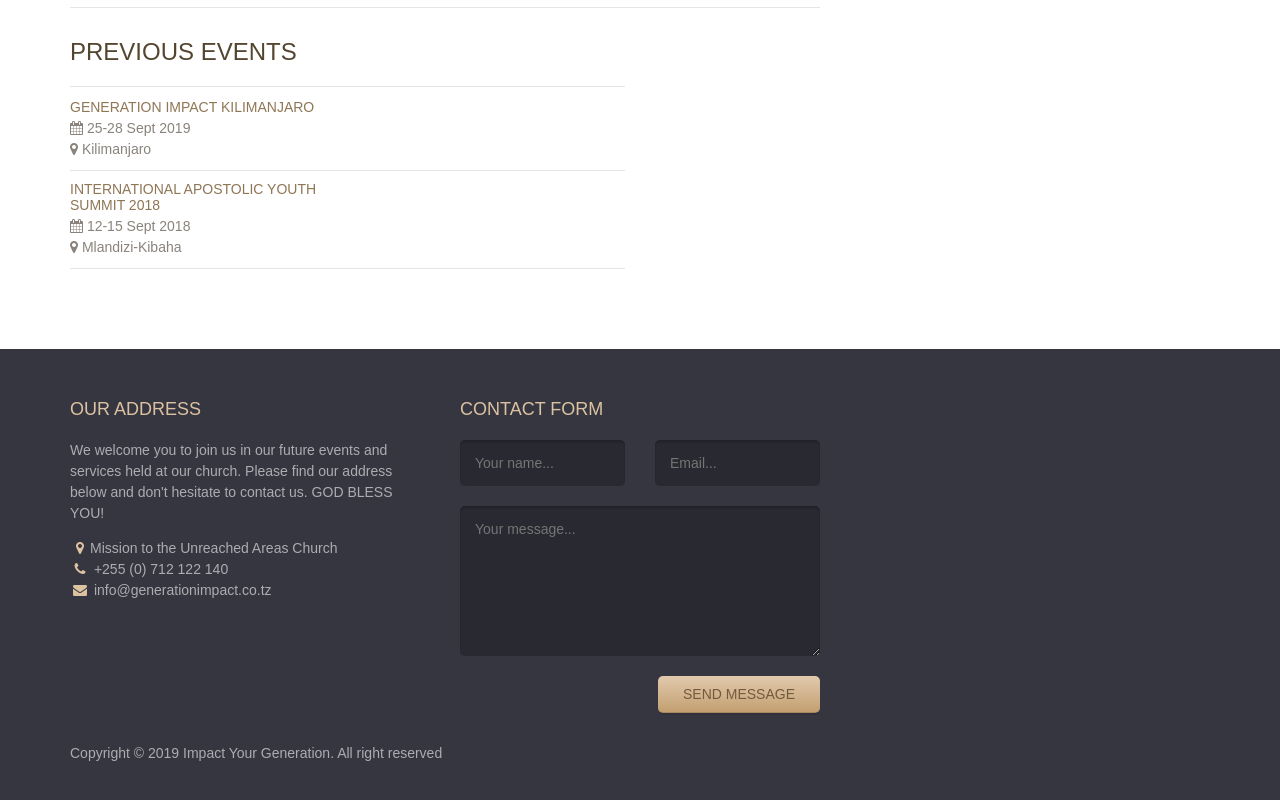
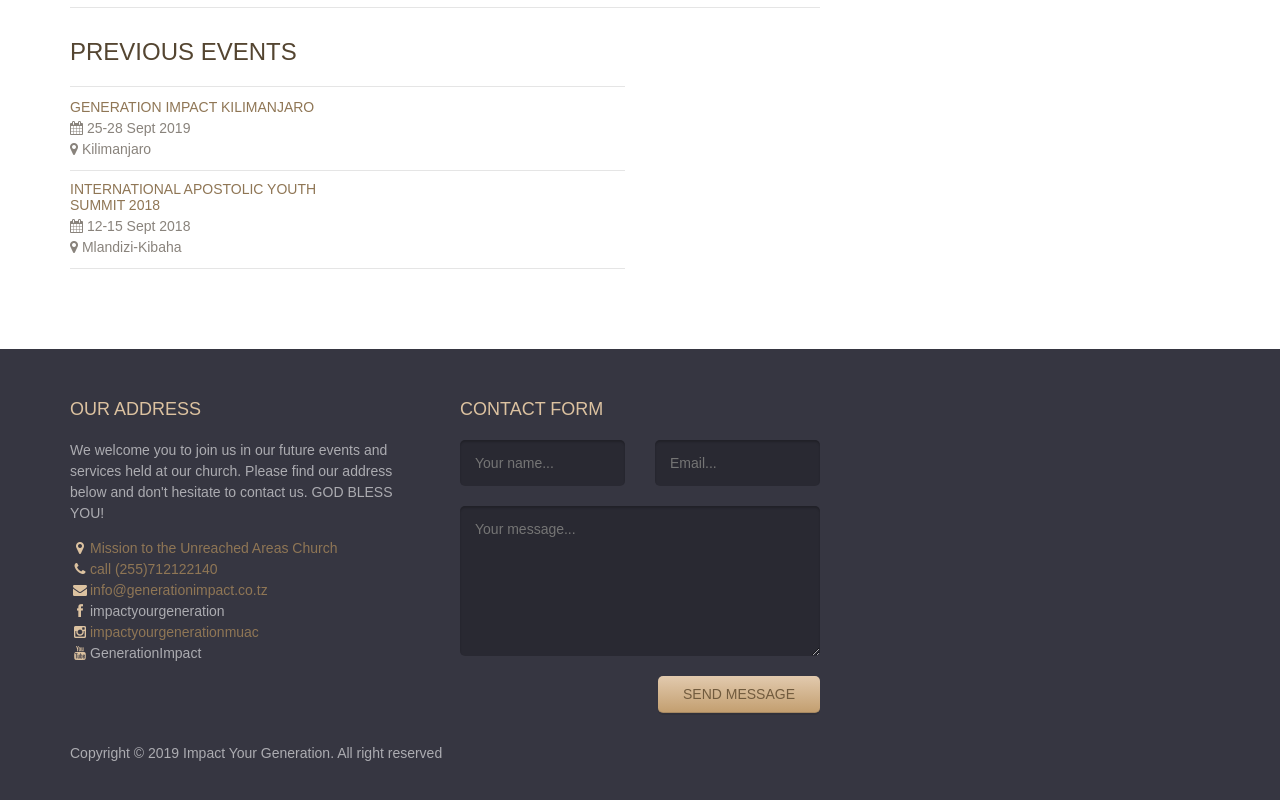
Before and after one commit to Makasi-coder/Makasi-coder.github.io, a plain HTML site: page events.html in a window 1280 px wide. Shown: the part 1008-1808 px from the top of the page. Drawn offline with Linux system fonts and the light colour scheme.

Commit message:
footer changes

```diff
--- a/events.html
+++ b/events.html
@@ -126,15 +126,18 @@
 								<h3 id="address" class="widget-title">Our address</h3>
 								<p>We welcome you to join us in our future events and services held at our church. Please find our address below and don't hesitate to contact us. GOD BLESS YOU!</p>
 								<ul class="address">
-									<li><i class="fa fa-map-marker"></i>Mission to the Unreached Areas Church</li>
-									<li><i class="fa fa-phone"></i> +255 (0) 712 122 140</li>
-									<li><i class="fa fa-envelope"></i> info@generationimpact.co.tz</li>
+									<li><i class="fa fa-map-marker"></i><a href="https://goo.gl/maps/6hZKcLH5aUASGMkQ7">Mission to the Unreached Areas Church</a></li>
+									<li><i class="fa fa-phone"></i><a href="tel:+255712122140">call (255)712122140</a></li>
+									<li><i class="fa fa-envelope"></i><a href="mailto:info@generationimpact.co.tz">info@generationimpact.co.tz</a></li>
+									<li><i class="fa fa-facebook"></i>impactyourgeneration</li>
+									<li><i class="fa fa-instagram"></i><a href="https://www.instagram.com/impactyourgenerationmuac/">impactyourgenerationmuac</a></li>
+									<li><i class="fa fa-youtube"></i>GenerationImpact</li>
 								</ul>
 							</div>
 						</div>
 						<div class="col-md-4">
 							<div class="widget">
-								<h3 id="join" class="widget-title">Contact form</h3>
+								<h3 class="widget-title">Contact form</h3>
 								<form action="#" class="contact-form">
 									<div class="row">
 										<div class="col-md-6"><input type="text" placeholder="Your name..."></div>
```
Also changed, not shown: categories.html (+7 -4 lines), families.html (+6 -3 lines), gallery.html (+7 -4 lines), gallery2.html (+9 -5 lines), index.html (+6 -3 lines), our code.html (+9 -5 lines), seremons.html (+7 -4 lines).
